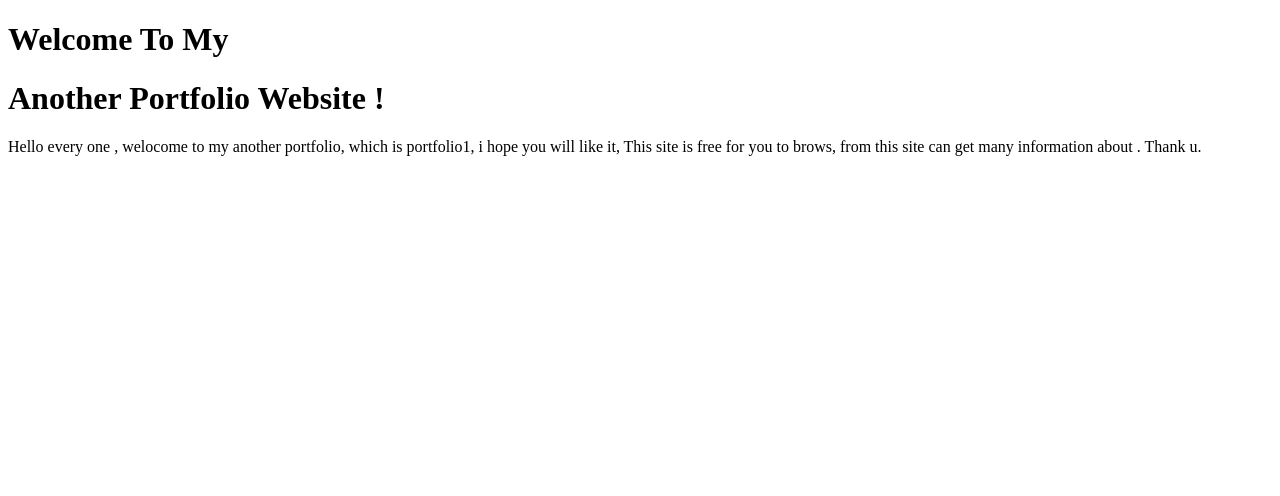
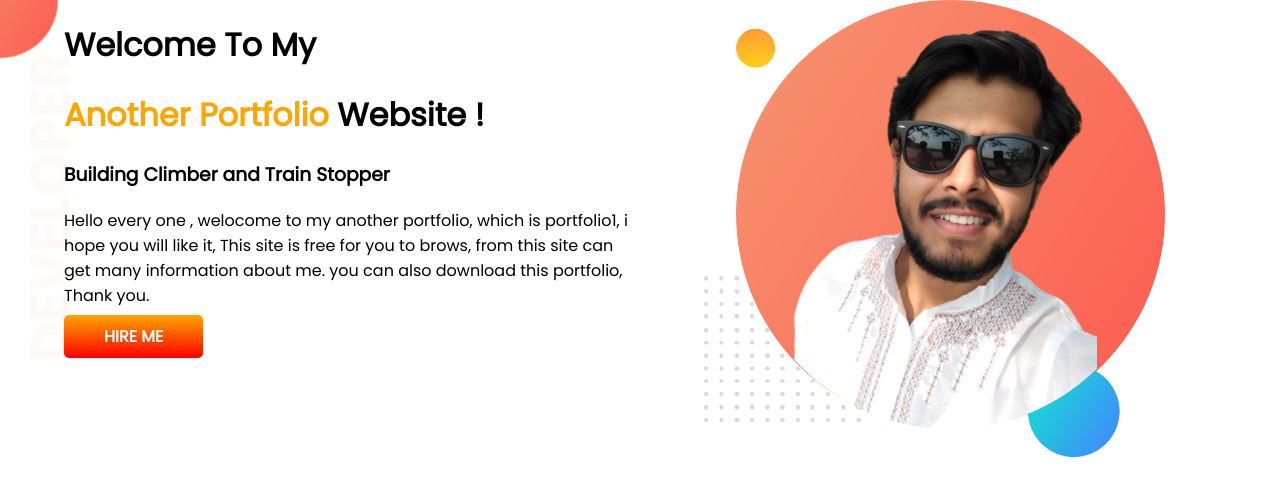
Before and after one commit to Riday1/developer-portfolio1, a plain HTML site: page index.html in a window 1280 px wide. Drawn offline with Linux system fonts and the light colour scheme.

Commit message:
commited

```diff
--- a/index.html
+++ b/index.html
@@ -7,14 +7,39 @@
     <meta name="viewport" content="width=device-width, initial-scale=1.0">
     <title>My Portfolio1</title>
     <link rel="stylesheet" href="style.css">
+    <link rel="preconnect" href="https://fonts.googleapis.com">
+    <link rel="preconnect" href="https://fonts.gstatic.com" crossorigin>
+    <link
+        href="https://fonts.googleapis.com/css2?family=Gantari:ital,wght@0,400;0,500;0,600;0,700;0,800;0,900;1,400;1,500;1,600;1,700;1,800;1,900&family=Lato:ital,wght@0,100;0,300;0,400;0,700;0,900;1,100;1,300;1,400;1,700;1,900&family=Poppins&display=swap"
+        rel="stylesheet">
+
 </head>
 
 <body>
-    <h1>Welcome To My </h1>
-    <h1>Another Portfolio Website !</h1>
-    <p>Hello every one , welocome to my another portfolio, which is portfolio1, i hope you will like it, This site is
-        free for you to brows, from this site can get many information about . Thank u.
-    </p>
+
+    <div class="section_1">
+        <div class="half_width">
+            <h1>Welcome To My </h1>
+            <h1> <span class="orange_1">Another Portfolio</span> Website !</h1>
+            <h3>Building Climber and Train Stopper</h3>
+            <p>Hello every one , welocome to my another portfolio, which is portfolio1, i hope you will like it, This
+                site is
+                free for you to brows, from this site can get many information about me. you can also download this
+                portfolio,
+                Thank you.
+            </p>
+            <a href="#" target="blank" class="link_button">HIRE ME</a>
+        </div>
+        <div class="half_width">
+            <img src="images/my-bg1.png" alt="">
+        </div>
+    </div>
+
+
+
+
+
+
 </body>
 
 </html>
--- a/style.css
+++ b/style.css
@@ -0,0 +1,50 @@
+body {
+    font-family: 'Gantari', sans-serif;
+    font-family: 'Lato', sans-serif;
+    font-family: 'Poppins', sans-serif;
+    margin: 0px;
+
+}
+
+h1 {
+    font size: 50px;
+    ;
+}
+
+.orange_1 {
+    color: orange;
+
+}
+
+.section_1 {
+    display: flex;
+    background-image: url(images/top-banner.png);
+    background-repeat: no-repeat;S
+}
+
+.half_width {
+    width: 50%;
+    padding-left: 5%;
+}
+
+.half_width img {
+    width: 80%;
+
+
+
+}
+
+.link_button {
+    text-decoration: none;
+
+    background-image: linear-gradient(orange, red);
+    color: white;
+    padding: 10px 40px;
+    border-radius: 5px;
+    font-weight: 700;
+    margin-top: 10px;
+
+
+    ;
+
+}
```
